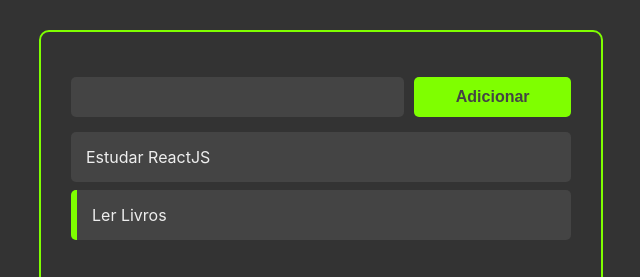
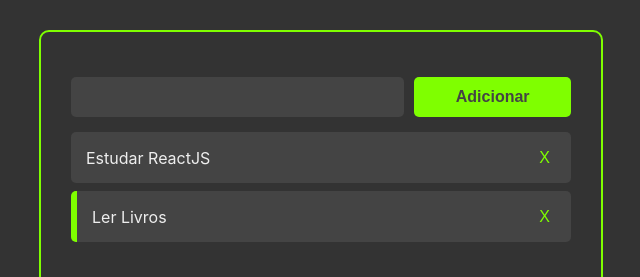
Before and after one commit to analuisadev/Task-List, a React (Create React App) app in the folder listadetarefas/: page / in a window 1280 px wide. Shown: the top 277 px of the page, without its empty margins (319-959 px from the left). Built offline with nearby package versions, Linux system fonts and the light colour scheme.

Commit message:
Inserindo icone de remover tarefa

```diff
--- a/listadetarefas/package.json
+++ b/listadetarefas/package.json
@@ -8,6 +8,7 @@
     "@testing-library/user-event": "^13.5.0",
     "react": "^18.2.0",
     "react-dom": "^18.2.0",
+    "react-icons": "^4.4.0",
     "react-scripts": "5.0.1",
     "uuid": "^8.3.2",
     "web-vitals": "^2.1.4"
--- a/listadetarefas/src/App.jsx
+++ b/listadetarefas/src/App.jsx
@@ -3,6 +3,7 @@ import Tasks from './components/Tasks';
 import styles from './App.module.css';
 import AddTask from "./components/AddTask";
 import {v4 as uiuidv4} from 'uuid';
+
 
 function App() {
   const [tasks, setTasks] = useState([
@@ -42,11 +43,17 @@ function App() {
       setTasks(newTasks)
     }
 
+    const handleTaskDeletion = (taskId) => {
+      const newTasks = tasks.filter(task => task.id !== taskId)
+
+      setTasks(newTasks)
+    }
+
     return (
       <>
         <div className={styles.container}>
           <AddTask handleTaskAddition={handleTaskAddition} />
-          <Tasks tasks={tasks} handleTaskClick={handleTaskClick} />
+          <Tasks tasks={tasks} handleTaskClick={handleTaskClick} handleTaskDeletion={handleTaskDeletion}/>
         </div>
       </>
     )
--- a/listadetarefas/src/components/Task.jsx
+++ b/listadetarefas/src/components/Task.jsx
@@ -2,11 +2,15 @@ import React from 'react';
 import styles from './Task.module.css';
 
 
-function Task({task, handleTaskClick}) {
+function Task({task, handleTaskClick, handleTaskDeletion}) {
     return (
         <div className={styles.task_container} style={task.completed ? {borderLeft: '6px solid chartreuse'} : {}}>
             <div className={styles.task_title} onClick={() => handleTaskClick(task.id)}>
                 {task.title}
+            </div>
+
+            <div className={styles.buttons_container}>
+                 <button className={styles.removeTask_button}onClick={() => handleTaskDeletion(task.id)}>X</button>
             </div>
         </div>
     )
--- a/listadetarefas/src/components/Task.module.css
+++ b/listadetarefas/src/components/Task.module.css
@@ -12,3 +12,10 @@
 .task_title {
     cursor: pointer;
 }
+
+.removeTask_button {
+    background-color: #444;
+    border: none;
+    font-size: 16px;
+    color: chartreuse;
+}
--- a/listadetarefas/src/components/Tasks.jsx
+++ b/listadetarefas/src/components/Tasks.jsx
@@ -2,11 +2,11 @@ import React from "react";
 import Task from "./Task";
 
 
-function Tasks({ tasks, handleTaskClick}) {
+function Tasks({ tasks, handleTaskClick, handleTaskDeletion}) {
     return (
         <>
           {tasks.map((task) => (
-            <Task task={task} handleTaskClick={handleTaskClick}/>
+            <Task task={task} handleTaskClick={handleTaskClick} handleTaskDeletion={handleTaskDeletion}/>
           ))}
         </>
     )
```
Also changed, not shown: 1 other file (tests, documents, lock files or other folders).
